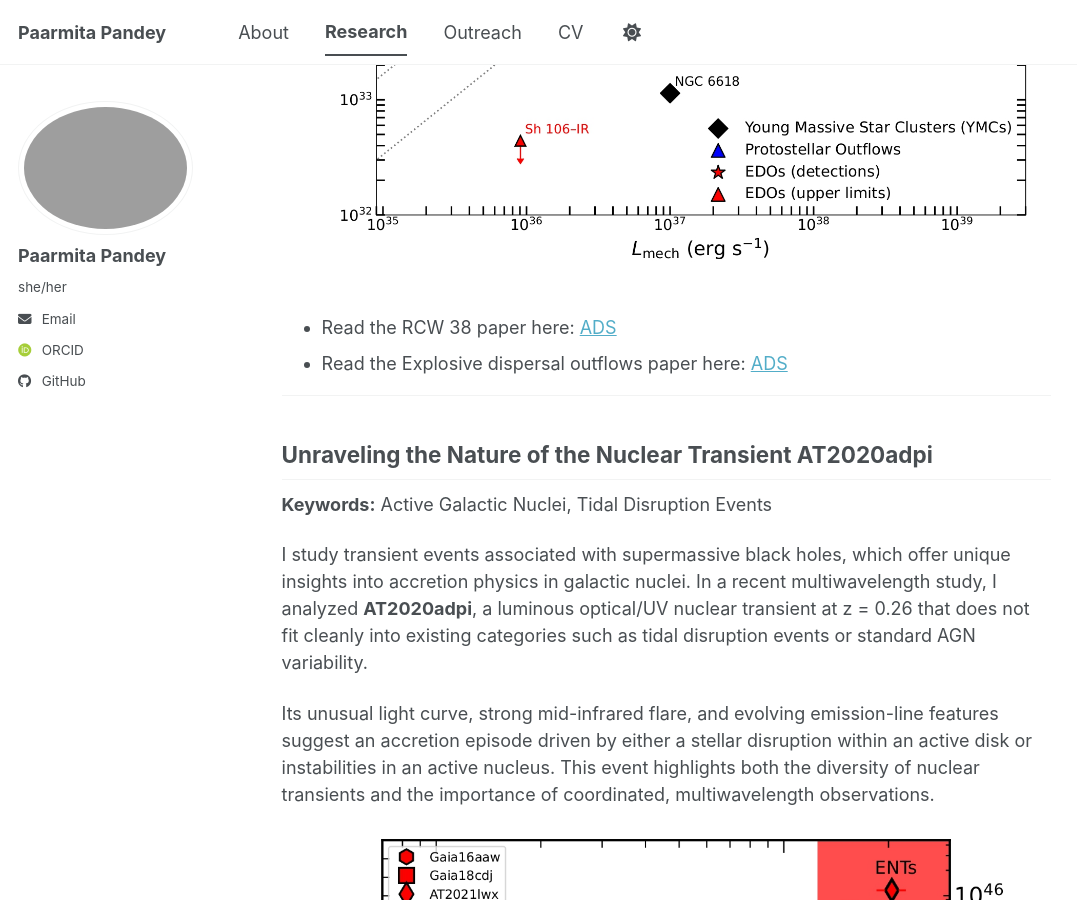
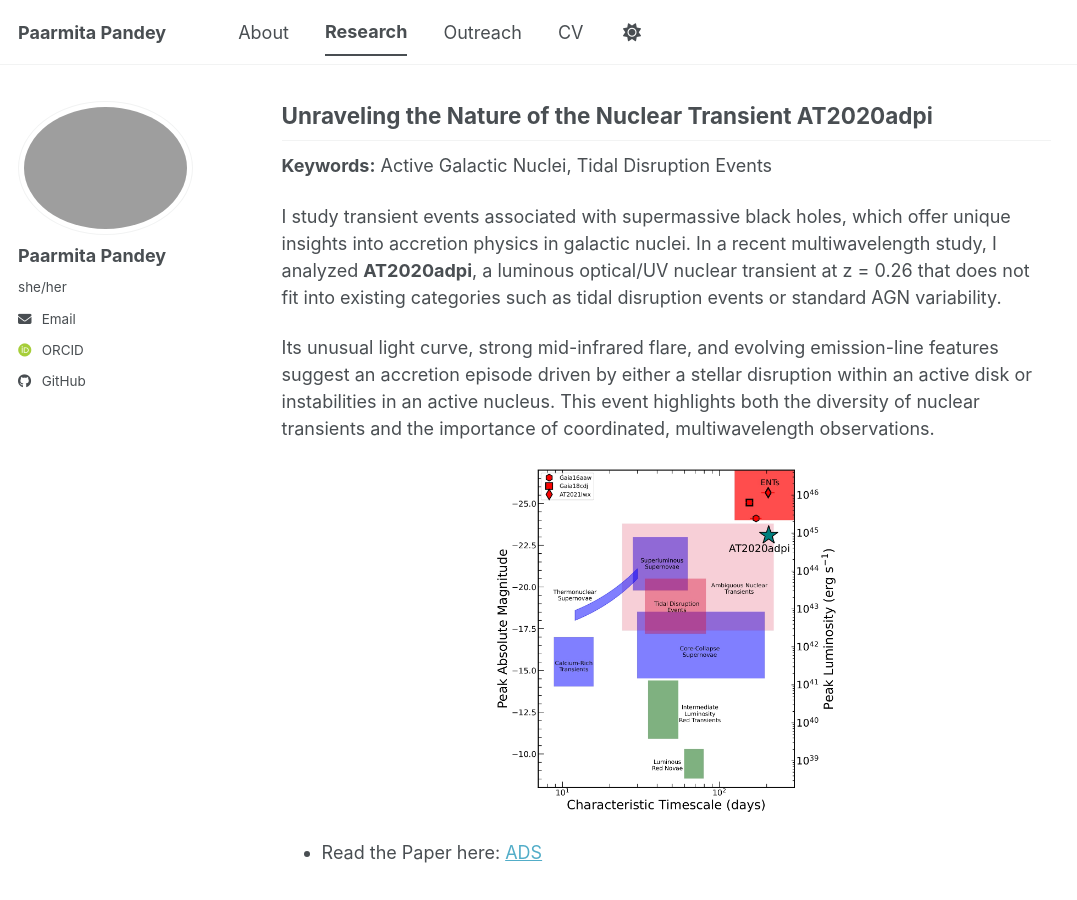
Before and after one commit to paarmitap/paarmitap.github.io, a Jekyll site: the page built from _pages/research.md, in a window 1280 px wide and 900 px high, scrolled down 1964 px. Shown: the whole window, without its empty margins (0-1077 px from the left). Built offline with Jekyll 4.4.1, drawn with Linux system fonts in a browser that asks for light colours; some web fonts are replaced; a script bundle is joined from its source files by our own code; library files that are not in the unit come from our copies.

Commit message:
change image width

```diff
--- a/_pages/research.md
+++ b/_pages/research.md
@@ -20,7 +20,7 @@ We also identify a new class of Fermi gamma-ray sources associated with explosiv
 
 Overall, our results show that star-forming regions younger than ~3 Myr are efficient cosmic-ray accelerators, with important implications for galaxy simulations and for understanding the origin of galactic cosmic rays.
 
-![EDO](/images/project1_plot.jpg)
+![EDO](/images/project1_plot.jpg){: width="45%" .align-center }
 
 - Read the RCW 38 paper here: [ADS](https://ui.adsabs.harvard.edu/abs/2024ApJ...976...98P/abstract)
 - Read the Explosive dispersal outflows paper here: [ADS](https://ui.adsabs.harvard.edu/abs/2025arXiv250902679P/abstract)
@@ -31,10 +31,10 @@ Overall, our results show that star-forming regions younger than ~3 Myr are effi
 
 **Keywords:** Active Galactic Nuclei, Tidal Disruption Events
 
-I study transient events associated with supermassive black holes, which offer unique insights into accretion physics in galactic nuclei. In a recent multiwavelength study, I analyzed **AT2020adpi**, a luminous optical/UV nuclear transient at z = 0.26 that does not fit cleanly into existing categories such as tidal disruption events or standard AGN variability.
+I study transient events associated with supermassive black holes, which offer unique insights into accretion physics in galactic nuclei. In a recent multiwavelength study, I analyzed **AT2020adpi**, a luminous optical/UV nuclear transient at z = 0.26 that does not fit into existing categories such as tidal disruption events or standard AGN variability.
 
 Its unusual light curve, strong mid-infrared flare, and evolving emission-line features suggest an accretion episode driven by either a stellar disruption within an active disk or instabilities in an active nucleus. This event highlights both the diversity of nuclear transients and the importance of coordinated, multiwavelength observations.
 
-![ANT](/images/project2_plot.jpg)
+![ANT](/images/project2_plot.jpg){: width="45%" .align-center }
 
 - Read the Paper here: [ADS](https://ui.adsabs.harvard.edu/abs/2025OJAp....851453P/abstract)
```
